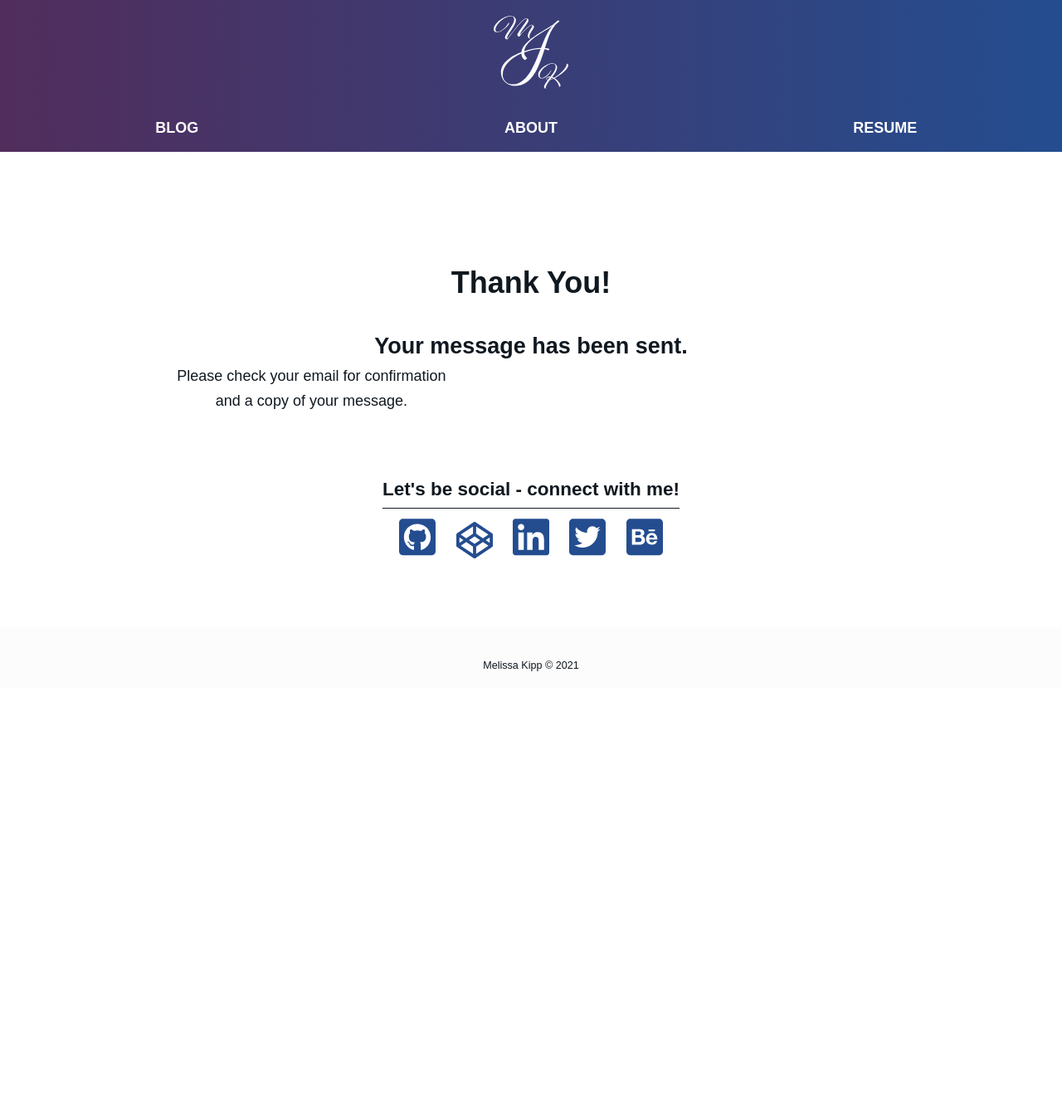
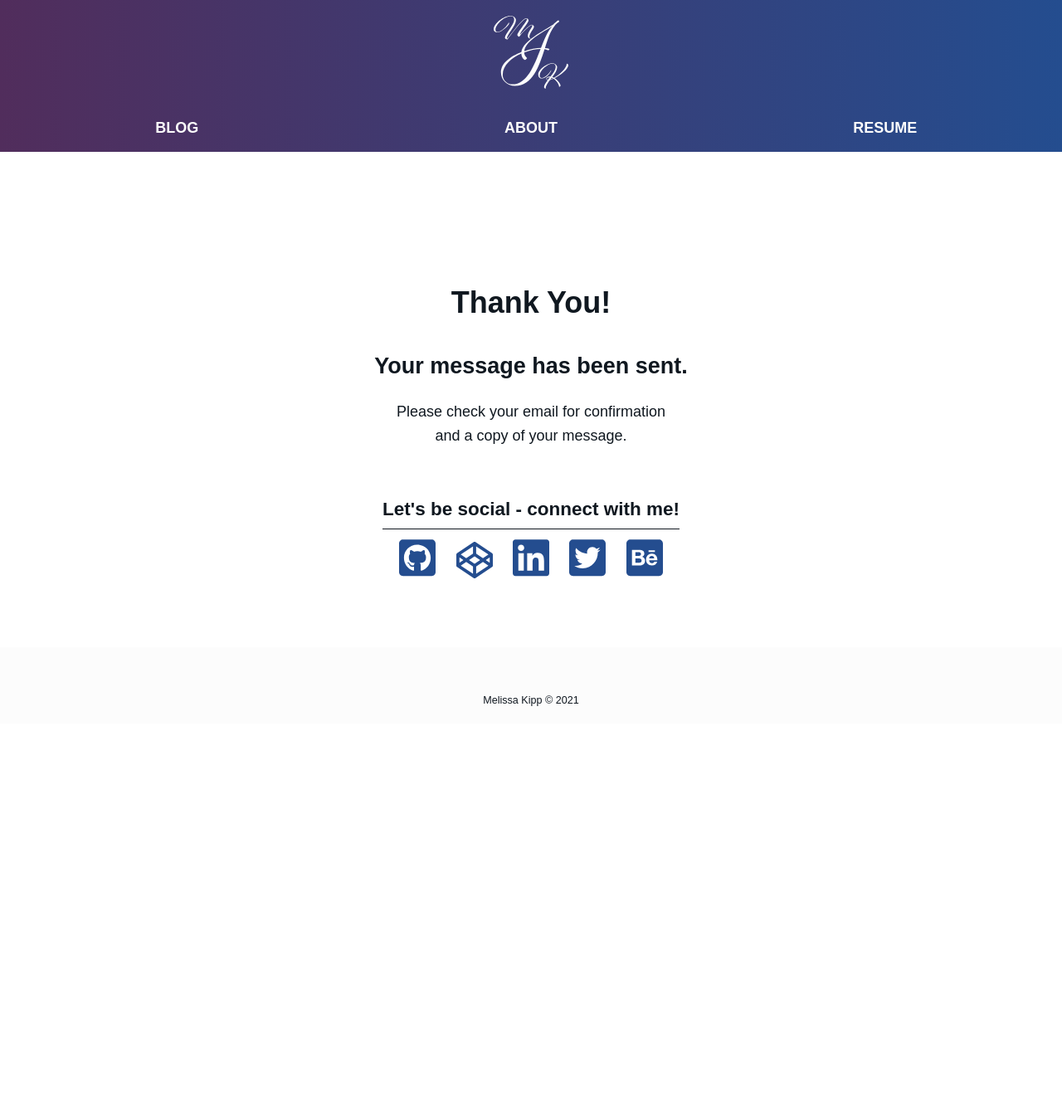
Before and after one commit to melissakipp/melissajkipp, a Jekyll site: the page built from thanks.html, in a window 1280 px wide. Shown: the whole page at 83% size. Built offline with Jekyll 4.4.1, drawn with Linux system fonts in a browser that asks for light colours; nearby versions of some CDN libraries; some web fonts are replaced; after the commit the page ends 1083 px from its top, so only the background shows below that.

Commit message:
fixed contact redirect link to thanks.html and fixed thanks layout

```diff
--- a/_pages/contact.html
+++ b/_pages/contact.html
@@ -120,7 +120,7 @@ permalink: /contact/
   <input
     type="hidden"
     name="_next"
-    value="http://localhost:4000/thanks.html/"
+    value="https://melissajkipp.com/thanks.html"
   />
   <input type="hidden" name="_subject" value="New submission!" />
   <input type="hidden" name="_captcha" value="true" />
--- a/_sass/2-layouts/thanks.scss
+++ b/_sass/2-layouts/thanks.scss
@@ -1,7 +1,11 @@
 .thanks-wrapper {
   height: 100vh;
-  margin: 10% 0 10% 0;
+  margin: auto;
+  padding: 10% 0 10% 0;
   text-align: center;
+  section p {
+    margin: 1rem auto 0 auto;
+  }
   .social-thanks {
     display: flex;
     justify-content: center;
--- a/thanks.html
+++ b/thanks.html
@@ -4,17 +4,13 @@ title: "Thank You"
 ---
 
 <article class="thanks-wrapper">
+  <h1 class="page-title">{{ page.title }}!</h1>
   <section>
-    <hgroup class="thanks-title">
-      <h1 class="page-title">{{ page.title }}!</h1>
-      <h2>Your message has been sent.</h2>
-    </hgroup>
-    <div>
-      <p>
-        Please check your email for confirmation<br />
-        and a copy of your message.
-      </p>
-    </div>
+    <h2>Your message has been sent.</h2>
+    <p>
+      Please check your email for confirmation<br />
+      and a copy of your message.
+    </p>
   </section>
 
   <!-- Social Media -->
```
